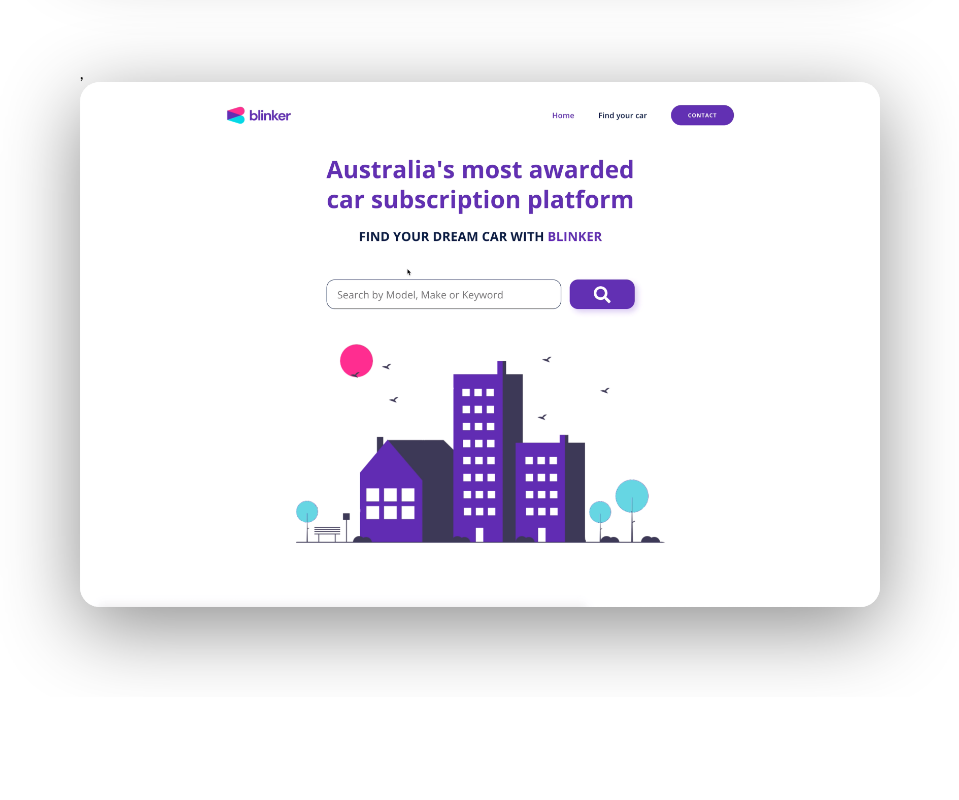
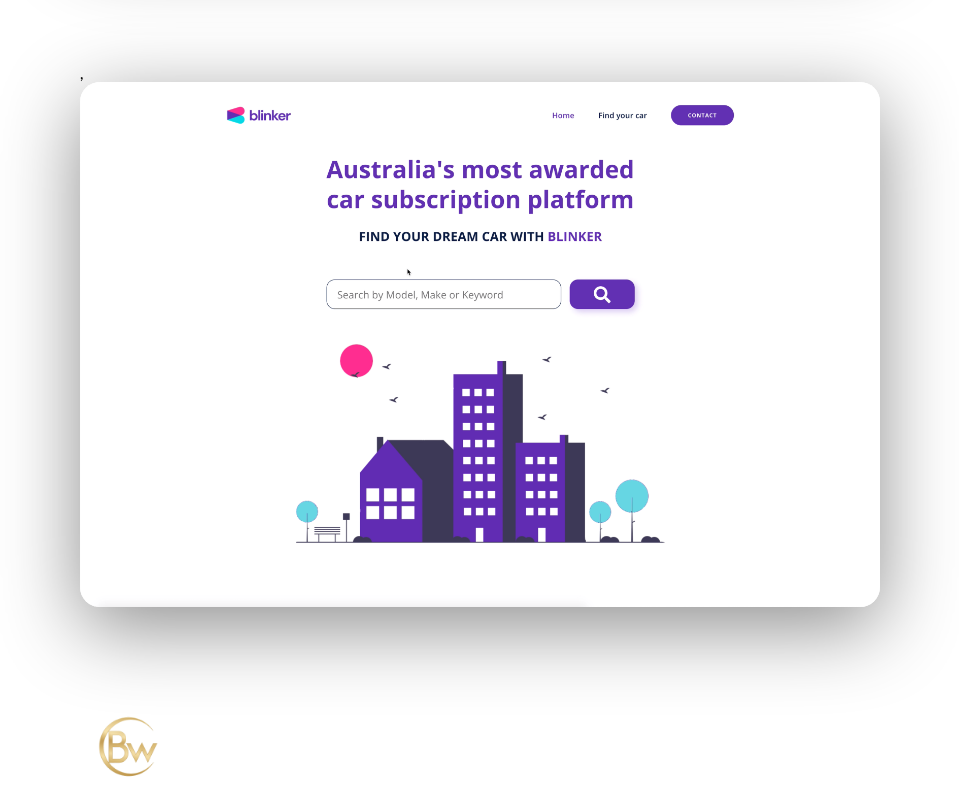
Before and after one commit to Blake-Whitcomb/My-new-project-2, a plain HTML site: page index.html in a window 1280 px wide. Shown: the part 3039-3839 px from the top of the page, without its empty margins (160-1119 px from the left). Before the commit the page ends 3736 px from the top, so only its background shows below. Drawn offline with Linux system fonts and the light colour scheme.

Commit message:
logo personal

```diff
--- a/index.html
+++ b/index.html
@@ -195,7 +195,16 @@
  </div>
  </div>
 </section>
-</section>
+<footer>
+    <div class="row">
+        <a href="#">
+            <figure>
+                <img src="./ChatGPT Image Dec 15, 2025, 10_40_19 AM.png" class="personal__img--logo" alt="personal logo">
+            </figure>
+        </a>
+    </div>
+
+</footer>
 </body>
 
 </html>
--- a/style.css
+++ b/style.css
@@ -297,3 +297,12 @@ margin-bottom: 28px;
   text-align: left;
   color: #fff;
 }
+
+/* Footer */
+
+.personal__img--logo {
+    height: 100px ;
+    flex-direction: column;
+    justify-content: center;
+    align-items: center;
+}
```
Also changed, not shown: ChatGPT Image Dec 15, 2025, 10_40_19 AM.png (added).
